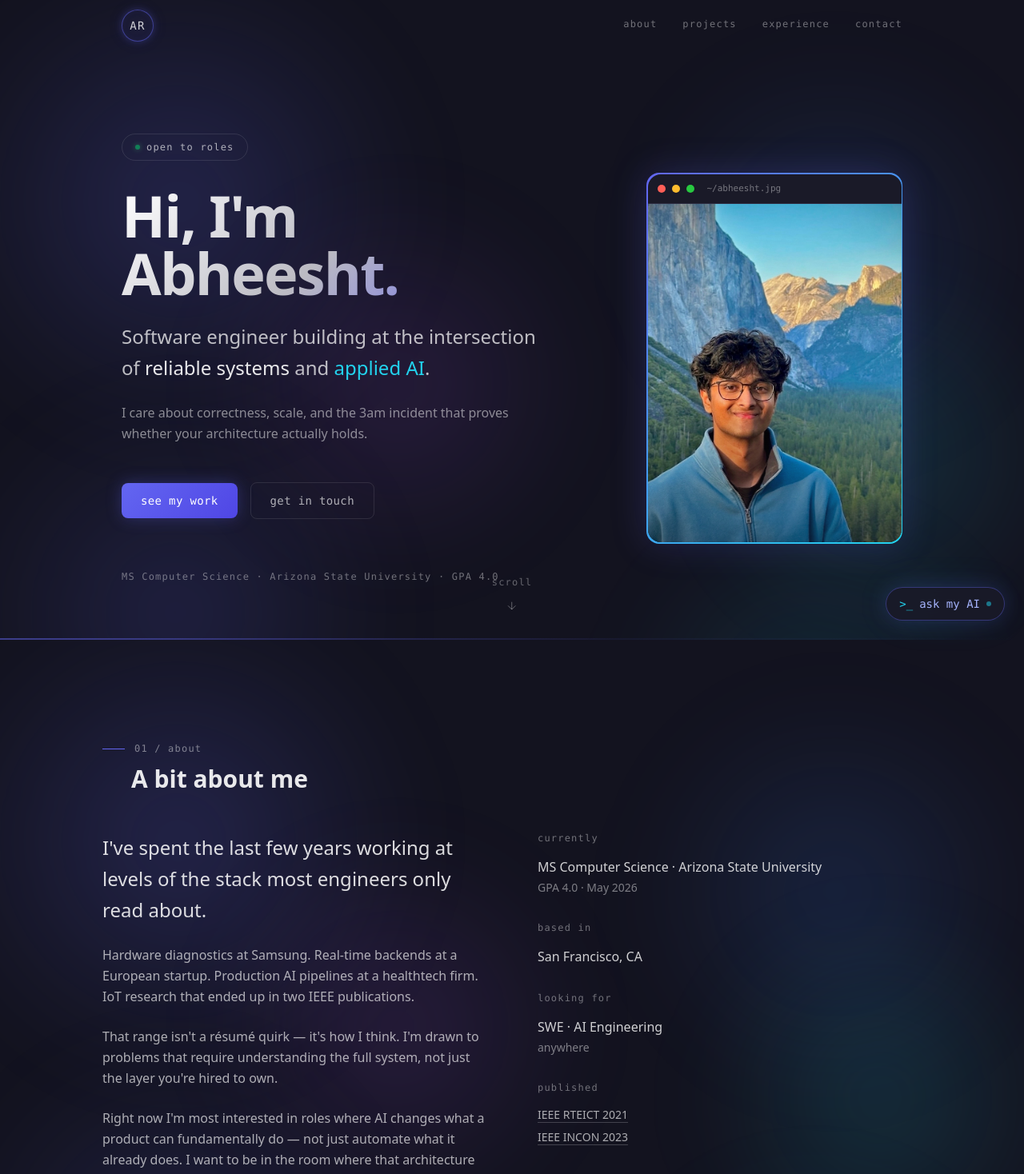
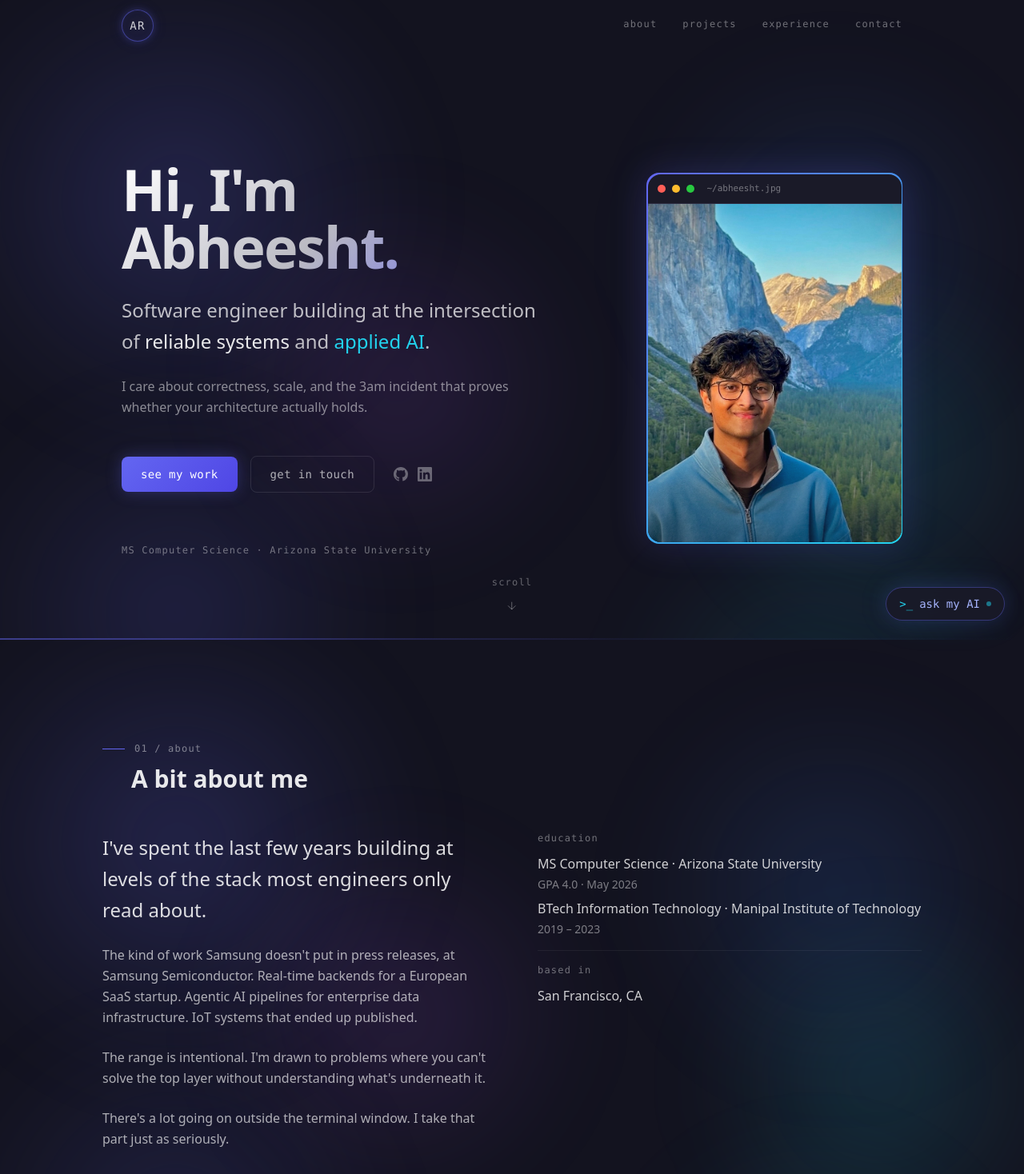
Before and after one commit to abheeshtroy/abheesht-portfolio, a Next.js app: page / in a window 1280 px wide. Shown: the top 1468 px of the page at 80% size. Built offline with nearby package versions, Linux system fonts and the light colour scheme.

Commit message:
content: polish hero, about, projects, experience, contact copy

```diff
--- a/components/sections/About.tsx
+++ b/components/sections/About.tsx
@@ -8,13 +8,10 @@ export default function About() {
     <section
       id="about"
       className="relative py-32 px-6 overflow-hidden isolate"
-
     >
-      {/* Ambient orbs */}
       <SectionOrbs />
 
       <div className="relative z-10 max-w-5xl mx-auto">
-        {/* Staggered heading */}
         <div className="mb-12">
           <motion.div
             initial={{ opacity: 0, x: -40 }}
@@ -49,63 +46,38 @@ export default function About() {
             {/* Left — main copy */}
             <div className="space-y-6">
               <p className="text-2xl text-white/85 leading-relaxed font-light">
-                I've spent the last few years working at levels of the stack
-                most engineers only read about.
+                I&apos;ve spent the last few years building at levels of the
+                stack most engineers only read about.
               </p>
               <p className="text-white/65 leading-relaxed">
-                Hardware diagnostics at Samsung. Real-time backends at a
-                European startup. Production AI pipelines at a healthtech firm.
-                IoT research that ended up in two IEEE publications.
+                The kind of work Samsung doesn&apos;t put in press releases, at Samsung Semiconductor.
+                Real-time backends for a European SaaS startup. Agentic AI pipelines
+                for enterprise data infrastructure. IoT systems that ended up published.
               </p>
               <p className="text-white/65 leading-relaxed">
-                That range isn't a résumé quirk — it's how I think. I'm drawn
-                to problems that require understanding the full system, not just
-                the layer you're hired to own.
+                The range is intentional. I&apos;m drawn to problems where you
+                can&apos;t solve the top layer without understanding what&apos;s
+                underneath it.
               </p>
               <p className="text-white/65 leading-relaxed">
-                Right now I'm most interested in roles where AI changes what a
-                product can fundamentally do — not just automate what it already
-                does. I want to be in the room where that architecture gets
-                decided.
+                There&apos;s a lot going on outside the terminal window.
+                I take that part just as seriously.
               </p>
             </div>
 
             {/* Right — quick facts */}
-            <div className="space-y-8">
+            <div className="space-y-4">
               <div>
-                <p className="font-mono text-xs tracking-widest text-white/40 mb-4">currently</p>
+                <p className="font-mono text-xs tracking-widest text-white/40 mb-3">education</p>
                 <p className="text-white/80">MS Computer Science · Arizona State University</p>
                 <p className="text-white/45 text-sm mt-1">GPA 4.0 · May 2026</p>
+                <p className="text-white/80 mt-2">BTech Information Technology · Manipal Institute of Technology</p>
+                <p className="text-white/45 text-sm mt-1">2019 – 2023</p>
               </div>
+              <div style={{ height: "1px", background: "rgba(255,255,255,0.06)" }} />
               <div>
-                <p className="font-mono text-xs tracking-widest text-white/40 mb-4">based in</p>
+                <p className="font-mono text-xs tracking-widest text-white/40 mb-3">based in</p>
                 <p className="text-white/80">San Francisco, CA</p>
-              </div>
-              <div>
-                <p className="font-mono text-xs tracking-widest text-white/40 mb-4">looking for</p>
-                <p className="text-white/80">SWE · AI Engineering</p>
-                <p className="text-white/45 text-sm mt-1">anywhere</p>
-              </div>
-              <div>
-                <p className="font-mono text-xs tracking-widest text-white/40 mb-4">published</p>
-                <div className="space-y-2">
-                  <a
-                    href="https://ieeexplore.ieee.org/document/9573753"
-                    target="_blank"
-                    rel="noopener noreferrer"
-                    className="block text-sm text-white/65 hover:text-white/90 transition-colors duration-200 underline underline-offset-4 decoration-white/20"
-                  >
-                    IEEE RTEICT 2021
-                  </a>
-                  <a
-                    href="https://ieeexplore.ieee.org/document/10101373"
-                    target="_blank"
-                    rel="noopener noreferrer"
-                    className="block text-sm text-white/65 hover:text-white/90 transition-colors duration-200 underline underline-offset-4 decoration-white/20"
-                  >
-                    IEEE INCON 2023
-                  </a>
-                </div>
               </div>
             </div>
           </div>
--- a/components/sections/ContactSection.tsx
+++ b/components/sections/ContactSection.tsx
@@ -82,6 +82,9 @@ export default function ContactSection() {
           <p className="text-white/55 text-base mt-3 max-w-lg leading-relaxed">
             Have a role, a project, or just want to argue about system design?
             I&apos;m all ears.
+          </p>
+          <p className="font-mono text-xs text-white/35 mt-3 italic tracking-wide">
+            If you&apos;re hiring, the timing is good.
           </p>
         </motion.div>
 
--- a/components/sections/Hero.tsx
+++ b/components/sections/Hero.tsx
@@ -63,20 +63,6 @@ export default function Hero() {
 
           {/* Text column */}
           <div className="order-2 md:order-1">
-            <motion.div
-              initial={{ opacity: 0, y: 16 }}
-              animate={{ opacity: 1, y: 0 }}
-              transition={{ duration: 0.5, delay: 0.1 }}
-              className="mb-8"
-            >
-              <span className="inline-flex items-center gap-2 font-mono text-xs tracking-widest text-white/65 border border-white/10 rounded-full px-4 py-2">
-                <span
-                  className="w-1.5 h-1.5 rounded-full bg-green-400"
-                  style={{ boxShadow: "0 0 6px rgba(74,222,128,0.8)", animation: "pulse 2s infinite" }}
-                />
-                open to roles
-              </span>
-            </motion.div>
 
             <motion.h1
               initial={{ opacity: 0, y: 24 }}
@@ -136,6 +122,30 @@ export default function Hero() {
               >
                 get in touch
               </a>
+              <div className="flex items-center gap-3 ml-2">
+                <a
+                  href="https://github.com/abheeshtroy"
+                  target="_blank"
+                  rel="noopener noreferrer"
+                  className="text-white/35 hover:text-white/75 transition-colors duration-200"
+                  aria-label="GitHub"
+                >
+                  <svg width="18" height="18" viewBox="0 0 24 24" fill="currentColor">
+                    <path d="M12 0C5.37 0 0 5.37 0 12c0 5.31 3.435 9.795 8.205 11.385.6.105.825-.255.825-.57 0-.285-.015-1.23-.015-2.235-3.015.555-3.795-.735-4.035-1.41-.135-.345-.72-1.41-1.23-1.695-.42-.225-1.02-.78-.015-.795.945-.015 1.62.87 1.845 1.23 1.08 1.815 2.805 1.305 3.495.99.105-.78.42-1.305.765-1.605-2.67-.3-5.46-1.335-5.46-5.925 0-1.305.465-2.385 1.23-3.225-.12-.3-.54-1.53.12-3.18 0 0 1.005-.315 3.3 1.23.96-.27 1.98-.405 3-.405s2.04.135 3 .405c2.295-1.56 3.3-1.23 3.3-1.23.66 1.65.24 2.88.12 3.18.765.84 1.23 1.905 1.23 3.225 0 4.605-2.805 5.625-5.475 5.925.435.375.81 1.095.81 2.22 0 1.605-.015 2.895-.015 3.3 0 .315.225.69.825.57A12.02 12.02 0 0 0 24 12c0-6.63-5.37-12-12-12z" />
+                  </svg>
+                </a>
+                <a
+                  href="https://www.linkedin.com/in/abheesht-roy/"
+                  target="_blank"
+                  rel="noopener noreferrer"
+                  className="text-white/35 hover:text-white/75 transition-colors duration-200"
+                  aria-label="LinkedIn"
+                >
+                  <svg width="18" height="18" viewBox="0 0 24 24" fill="currentColor">
+                    <path d="M20.447 20.452h-3.554v-5.569c0-1.328-.027-3.037-1.852-3.037-1.853 0-2.136 1.445-2.136 2.939v5.667H9.351V9h3.414v1.561h.046c.477-.9 1.637-1.85 3.37-1.85 3.601 0 4.267 2.37 4.267 5.455v6.286zM5.337 7.433a2.062 2.062 0 01-2.063-2.065 2.064 2.064 0 112.063 2.065zm1.782 13.019H3.555V9h3.564v11.452zM22.225 0H1.771C.792 0 0 .774 0 1.729v20.542C0 23.227.792 24 1.771 24h20.451C23.2 24 24 23.227 24 22.271V1.729C24 .774 23.2 0 22.222 0h.003z" />
+                  </svg>
+                </a>
+              </div>
             </motion.div>
 
             <motion.p
@@ -144,7 +154,7 @@ export default function Hero() {
               transition={{ duration: 0.6, delay: 0.7 }}
               className="mt-16 font-mono text-xs text-white/40 tracking-widest"
             >
-              MS Computer Science · Arizona State University · GPA 4.0
+              MS Computer Science · Arizona State University
             </motion.p>
           </div>
 
--- a/lib/projects.ts
+++ b/lib/projects.ts
@@ -26,7 +26,7 @@ export type Project = {
       filename: "agent-techs / agentic-data-harmonization",
       year: "2025",
       description:
-        "Multi-agent orchestration system for healthcare document processing. Built async task queues, FAISS vector search, and deployed on GCP Cloud Run.",
+        "Teaching a swarm of AI agents to clean up the messy, mismatched data that every enterprise quietly drowns in. FAISS-powered entity matching, orchestrated on GCP Cloud Run.",
       stack: "Python · LangChain · FAISS · GCP",
       impact: "~60% reduction in processing time",
       tags: ["multi-agent", "vector search", "distributed"],
@@ -59,9 +59,9 @@ export type Project = {
       filename: "research / text2sql",
       year: "2024",
       description:
-        "Natural language to SQL translation using FLAN-T5, evaluated on the Spider benchmark with knowledge-graph-based validation for query correctness.",
+        "Getting a small language model to write SQL that's actually correct, and refuse the queries that would wreck your database. A knowledge-graph validation layer pushed it to 76.2% on Spider.",
       stack: "Python · FLAN-T5 · HuggingFace · PyTorch",
-      impact: "Evaluated on Spider benchmark",
+      impact: "68.4% \u2192 76.2% accuracy on Spider",
       tags: ["NLP", "LLM fine-tuning", "knowledge graph"],
       github: undefined, // link coming
       featured: true,
@@ -90,7 +90,7 @@ export type Project = {
       filename: "infra / graph-pipeline",
       year: "2024",
       description:
-        "Distributed graph data pipeline using Neo4j, Kafka, Kubernetes, and Docker. Designed for real-time ingestion and traversal at scale.",
+        "Graph data is powerful but a pain to feed at scale. A real-time pipeline that streams Kafka into Neo4j on Kubernetes and keeps the graph fresh without choking on its own ingestion.",
       stack: "Neo4j · Kafka · Kubernetes · Docker",
       impact: "Real-time ingestion at scale",
       tags: ["distributed systems", "graph DB", "Kafka"],
@@ -122,7 +122,7 @@ export type Project = {
       filename: "samsung / chip-diagnostics",
       year: "2023",
       description:
-        "Hardware diagnostic tool for semiconductor validation in C++ and PyQt. Interfaced with I2C/SPI protocols across 3+ chip variants, including hunting down a thread contention bug.",
+        "The unglamorous tooling that validates the TCON chips behind Samsung's displays before they ship. Built in C++ and PyQt across I2C/SPI, deployed to 3+ chip variants.",
       stack: "C++ · PyQt · I2C · SPI",
       impact: "Used across 3+ chip variants",
       tags: ["embedded", "hardware", "C++"],
```
Also changed, not shown: components/sections/Experience.tsx (+23 -23 lines).
